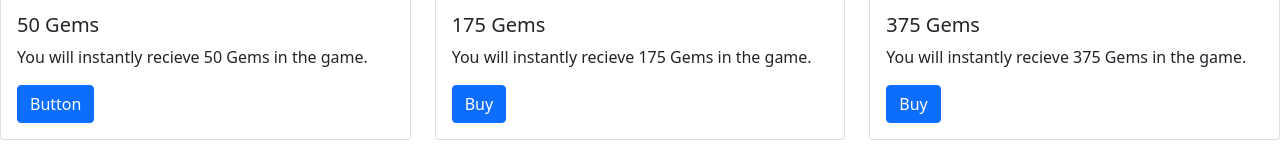
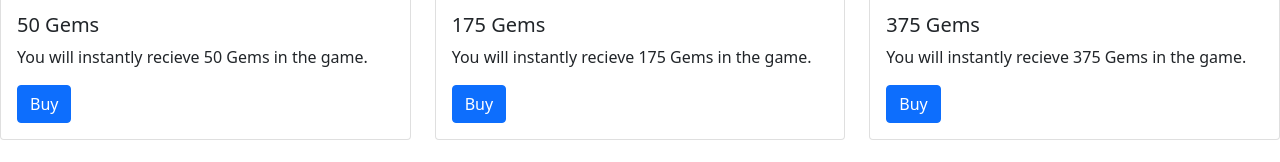
Before and after one commit to Kornpot/task1, a plain HTML site: page index.html in a window 1280 px wide. Shown: the part 1744-1906 px from the top of the page. Drawn offline with nearby package versions, Linux system fonts and the light colour scheme.

Commit message:
Update index.html

```diff
--- a/index.html
+++ b/index.html
@@ -127,7 +127,7 @@
   <div class="card-body">
     <h5 class="card-title">50 Gems</h5>
     <p class="card-text">You will instantly recieve 50 Gems in the game.</p>
-    <a href="#" class="btn btn-primary">Button</a>
+    <a href="#" class="btn btn-primary">Buy</a>
   </div>
 </div>
 </div>
```
